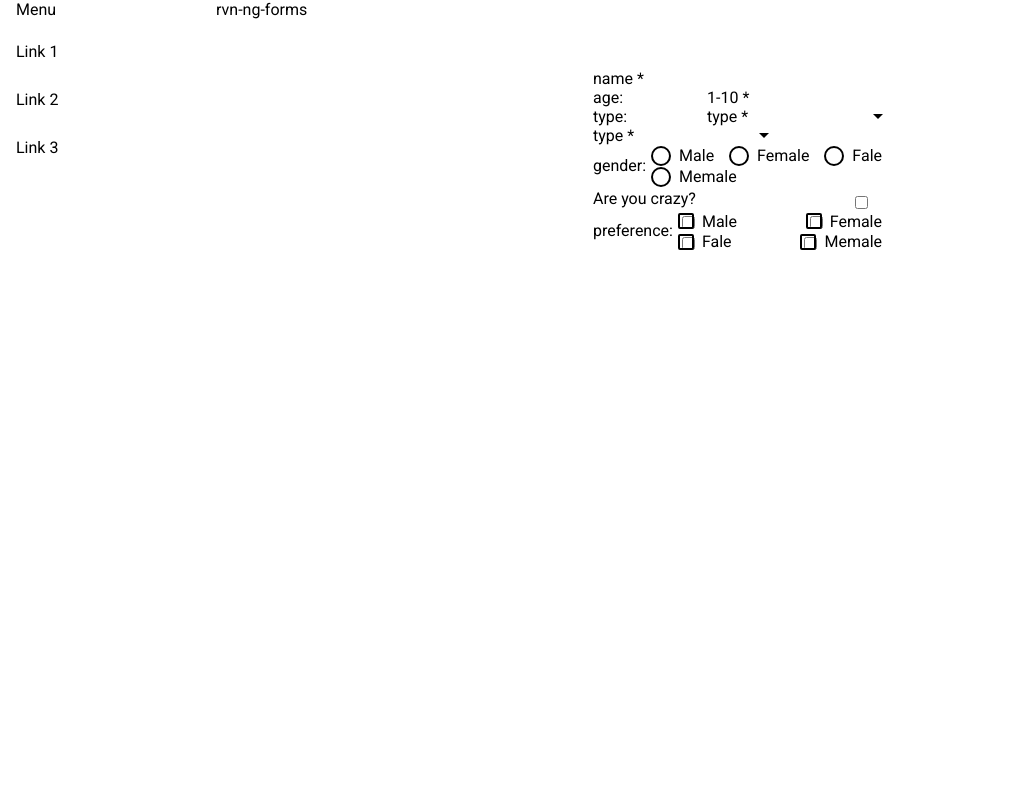
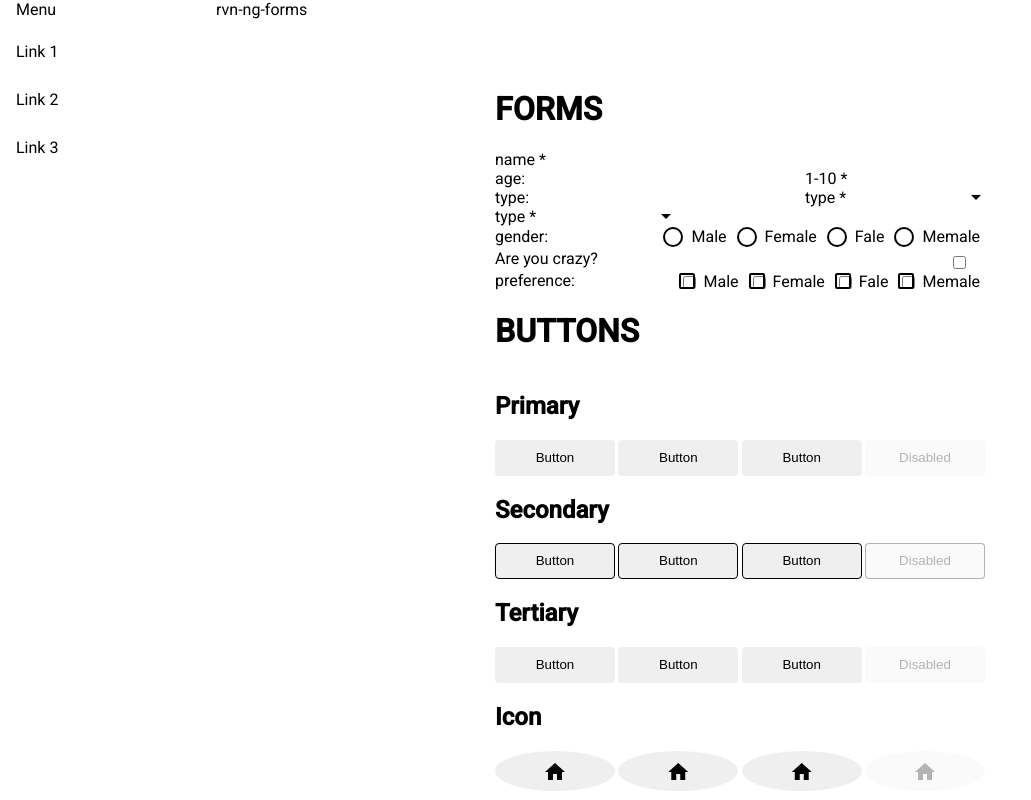
Before and after one commit to abdulraheemabid/rvn-ng-forms, an Angular app: page / in a window 1280 px wide. Shown: the whole page, without its empty margins (0-1031 px from the left). Built offline with nearby package versions, Linux system fonts and the light colour scheme.

Commit message:
adding buttons

```diff
--- /dev/null
+++ b/src/app/@shared/base-components/buttons/rvn-button/rvn-button.component.html
@@ -0,0 +1,52 @@
+<ng-container [ngSwitch]="params.type">
+
+    <ng-container *ngSwitchCase="'primary'">
+        <button (click)="click($event)" mat-raised-button class="btn" [color]="params.color"
+            [disabled]="disabled">{{params?.label}}</button>
+    </ng-container>
+
+    <ng-container *ngSwitchCase="'secondary'">
+        <button (click)="click($event)" mat-stroked-button class="btn" [color]="params.color"
+            [disabled]="disabled">{{params?.label}}</button>
+    </ng-container>
+
+    <ng-container *ngSwitchCase="'tertiary'">
+        <button (click)="click($event)" mat-button class="btn" [color]="params.color"
+            [disabled]="disabled">{{params?.label}}</button>
+    </ng-container>
+
+    <ng-container *ngSwitchCase="'icon'">
+        <button (click)="click($event)" mat-icon-button class="btn" [color]="params.color" [disabled]="disabled">
+            <mat-icon>{{params?.icon}}</mat-icon>
+        </button>
+    </ng-container>
+
+    <ng-container *ngSwitchCase="'icon-text-primary'">
+        <button (click)="click($event)" mat-raised-button class="btn icon-text" [color]="params.color"
+            [disabled]="disabled">
+            <mat-icon>{{params?.icon}}</mat-icon>
+            <span>{{params?.label}}</span>
+        </button>
+    </ng-container>
+
+    <ng-container *ngSwitchCase="'icon-text-secondary'">
+        <button (click)="click($event)" mat-stroked-button class="btn icon-text" [color]="params.color"
+            [disabled]="disabled">
+            <mat-icon>{{params?.icon}}</mat-icon>
+            <span>{{params?.label}}</span>
+        </button>
+    </ng-container>
+
+    <ng-container *ngSwitchCase="'fab'">
+        <button (click)="click($event)" mat-fab class="btn fab" [color]="params.color" [disabled]="disabled">
+            <mat-icon>{{params?.icon}}</mat-icon>
+        </button>
+    </ng-container>
+
+    <ng-container *ngSwitchCase="'mini-fab'">
+        <button (click)="click($event)" mat-mini-fab class="btn fab" [color]="params.color" [disabled]="disabled">
+            <mat-icon>{{params?.icon}}</mat-icon>
+        </button>
+    </ng-container>
+
+</ng-container>
--- /dev/null
+++ b/src/app/@shared/base-components/buttons/rvn-button/rvn-button.component.scss
@@ -0,0 +1,17 @@
+.btn {
+    min-width: 120px;
+
+    &.mat-button-disabled {
+        cursor: not-allowed;
+    }
+
+    &.icon-text {
+        mat-icon {
+            margin-right: 5px;
+        }
+    }
+
+    &.fab{
+        min-width: initial;
+    }
+}
--- /dev/null
+++ b/src/app/@shared/base-components/buttons/rvn-button/rvn-button.component.ts
@@ -0,0 +1,25 @@
+import { Component, EventEmitter, Input, OnInit, Output } from '@angular/core';
+import { RvnButtonInput } from './rvn-button.input';
+
+@Component({
+  selector: 'rvn-button',
+  templateUrl: './rvn-button.component.html',
+  styleUrls: ['./rvn-button.component.scss']
+})
+export class RvnButtonComponent implements OnInit {
+
+  @Input() params: RvnButtonInput;
+  @Input() disabled: boolean;
+  @Output() onClick = new EventEmitter();
+
+  ngOnInit(): void {
+    if (!this.params?.color) this.params.color = "primary";
+    if (!this.params?.type) this.params.type = "primary";
+    if (!this.disabled) this.disabled = false;
+  }
+
+  click(event: Event) {
+    this.onClick.emit(event);
+  }
+
+}
--- /dev/null
+++ b/src/app/@shared/base-components/buttons/rvn-button/rvn-button.input.ts
@@ -0,0 +1,7 @@
+export interface RvnButtonInput {
+    label?: string;
+    disabled?: boolean;
+    color?: "primary" | "accent" | "warn";
+    type?: "primary" | "secondary" | "tertiary" | "icon" | "icon-text" | "icon-text-primary" | "icon-text-secondary" | "fab" | "mini-fab",
+    icon?: string;
+}
--- a/src/app/app.component.html
+++ b/src/app/app.component.html
@@ -10,13 +10,14 @@
     </mat-sidenav>
     <mat-sidenav-content>
         <mat-toolbar color="primary">
-            <button type="button" aria-label="Toggle sidenav" mat-icon-button (click)="drawer.toggle()"
+            <button type="button" aria-label="Toggle sidenav" mat-icon-button (onClick)="drawer.toggle()"
                 *ngIf="isHandset$ | async">
                 <mat-icon aria-label="Side nav toggle icon">menu</mat-icon>
             </button>
             <span>rvn-ng-forms</span>
         </mat-toolbar>
         <div class="demo-container">
+            <h1>FORMS</h1>
             <rvn-input [params]="textFieldInput" [formControl]="fc"></rvn-input>
             <rvn-input [params]="textFieldInput2" [formControl]="fc"></rvn-input>
             <rvn-select [params]="selectInput" [formControl]="fc"></rvn-select>
@@ -24,6 +25,64 @@
             <rvn-radio [params]="radioInput" [formControl]="fc"></rvn-radio>
             <rvn-toggle [params]="toggleInput" [formControl]="fc"></rvn-toggle>
             <rvn-checkbox [params]="checkboxInput" [formGroup]="checkboxFG"></rvn-checkbox>
+
+            <h1>BUTTONS</h1>
+            <h2>Primary</h2>
+            <div style="display: flex; justify-content: space-between;">
+                <rvn-button (onClick)="onClick()" [params]="{'label': 'Button'}"></rvn-button>
+                <rvn-button (onClick)="onClick()" [params]="{'label': 'Button', color: 'accent'}"></rvn-button>
+                <rvn-button (onClick)="onClick()" [params]="{'label': 'Button', color: 'warn'}"></rvn-button>
+                <rvn-button (onClick)="onClick()" [params]="{'label': 'Disabled', color: 'warn'}" [disabled]="true"></rvn-button>
+            </div>
+            <h2>Secondary</h2>
+            <div style="display: flex; justify-content: space-between;">
+                <rvn-button (onClick)="onClick()" [params]="{'label': 'Button', type: 'secondary'}"></rvn-button>
+                <rvn-button (onClick)="onClick()" [params]="{'label': 'Button', color: 'accent', type: 'secondary'}"></rvn-button>
+                <rvn-button (onClick)="onClick()" [params]="{'label': 'Button', color: 'warn', type: 'secondary'}"></rvn-button>
+                <rvn-button (onClick)="onClick()" [params]="{'label': 'Disabled', color: 'warn', type: 'secondary'}" [disabled]="true"></rvn-button>
+            </div>
+            <h2>Tertiary</h2>
+            <div style="display: flex; justify-content: space-between;">
+                <rvn-button (onClick)="onClick()" [params]="{'label': 'Button', type: 'tertiary'}"></rvn-button>
+                <rvn-button (onClick)="onClick()" [params]="{'label': 'Button', color: 'accent', type: 'tertiary'}"></rvn-button>
+                <rvn-button (onClick)="onClick()" [params]="{'label': 'Button', color: 'warn', type: 'tertiary'}"></rvn-button>
+                <rvn-button (onClick)="onClick()" [params]="{'label': 'Disabled', color: 'warn', type: 'tertiary'}" [disabled]="true"></rvn-button>
+            </div>
+            <h2>Icon</h2>
+            <div style="display: flex; justify-content: space-between;">
+                <rvn-button (onClick)="onClick()" [params]="{'icon': 'home', type: 'icon'}"></rvn-button>
+                <rvn-button (onClick)="onClick()" [params]="{'icon': 'home', color: 'accent', type: 'icon'}"></rvn-button>
+                <rvn-button (onClick)="onClick()" [params]="{'icon': 'home', color: 'warn', type: 'icon'}"></rvn-button>
+                <rvn-button (onClick)="onClick()" [params]="{'icon': 'home', color: 'warn', type: 'icon'}" [disabled]="true"></rvn-button>
+            </div>
+            <h2>Icon-Text-Parimary</h2>
+            <div style="display: flex; justify-content: space-between;">
+                <rvn-button (onClick)="onClick()" [params]="{'label': 'Button','icon': 'home', type: 'icon-text-primary'}"></rvn-button>
+                <rvn-button (onClick)="onClick()" [params]="{'label': 'Button','icon': 'home', color: 'accent', type: 'icon-text-primary'}"></rvn-button>
+                <rvn-button (onClick)="onClick()" [params]="{'label': 'Button','icon': 'home', color: 'warn', type: 'icon-text-primary'}"></rvn-button>
+                <rvn-button (onClick)="onClick()" [params]="{'label': 'Button','icon': 'home', color: 'warn', type: 'icon-text-primary'}" [disabled]="true"></rvn-button>
+            </div>
+            <h2>Icon-Text-Secondary</h2>
+            <div style="display: flex; justify-content: space-between;">
+                <rvn-button (onClick)="onClick()" [params]="{'label': 'Button','icon': 'home', type: 'icon-text-secondary'}"></rvn-button>
+                <rvn-button (onClick)="onClick()" [params]="{'label': 'Button','icon': 'home', color: 'accent', type: 'icon-text-secondary'}"></rvn-button>
+                <rvn-button (onClick)="onClick()" [params]="{'label': 'Button','icon': 'home', color: 'warn', type: 'icon-text-secondary'}"></rvn-button>
+                <rvn-button (onClick)="onClick()" [params]="{'label': 'Button','icon': 'home', color: 'warn', type: 'icon-text-secondary'}" [disabled]="true"></rvn-button>
+            </div>
+            <h2>FAB</h2>
+            <div style="display: flex; justify-content: space-between;">
+                <rvn-button (onClick)="onClick()" [params]="{'icon': 'home', type: 'fab'}"></rvn-button>
+                <rvn-button (onClick)="onClick()" [params]="{'icon': 'home', color: 'accent', type: 'fab'}"></rvn-button>
+                <rvn-button (onClick)="onClick()" [params]="{'icon': 'home', color: 'warn', type: 'fab'}"></rvn-button>
+                <rvn-button (onClick)="onClick()" [params]="{'icon': 'home', color: 'warn', type: 'fab'}" [disabled]="true"></rvn-button>
+            </div>
+            <h2>Mini-FAB</h2>
+            <div style="display: flex; justify-content: space-between;">
+                <rvn-button (onClick)="onClick()" [params]="{'icon': 'home', type: 'mini-fab'}"></rvn-button>
+                <rvn-button (onClick)="onClick()" [params]="{'icon': 'home', color: 'accent', type: 'mini-fab'}"></rvn-button>
+                <rvn-button (onClick)="onClick()" [params]="{'icon': 'home', color: 'warn', type: 'mini-fab'}"></rvn-button>
+                <rvn-button (onClick)="onClick()" [params]="{'icon': 'home', color: 'warn', type: 'mini-fab'}" [disabled]="true"></rvn-button>
+            </div>
         </div>
 
     </mat-sidenav-content>
--- a/src/app/app.component.scss
+++ b/src/app/app.component.scss
@@ -19,6 +19,6 @@
 .demo-container{
     padding: 50px;
     display: grid;
-    grid-template-columns: 30%;
+    grid-template-columns: 50%;
     justify-content: center;
 }
--- a/src/app/app.component.ts
+++ b/src/app/app.component.ts
@@ -83,6 +83,10 @@ export class AppComponent implements OnInit {
 
   checkboxFG = new FormGroup({});
 
+  onClick(){
+    alert('clicked');
+  }
+
   ngOnInit() {
 
   }
```
Also changed, not shown: src/app/@shared/@shared.module.ts (+7 -2 lines), 1 other file (tests, documents, lock files or other folders).
